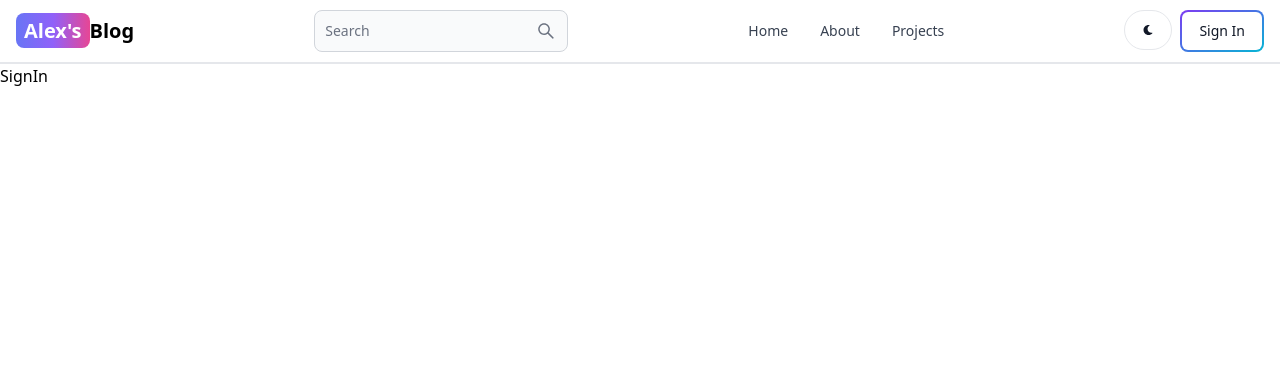
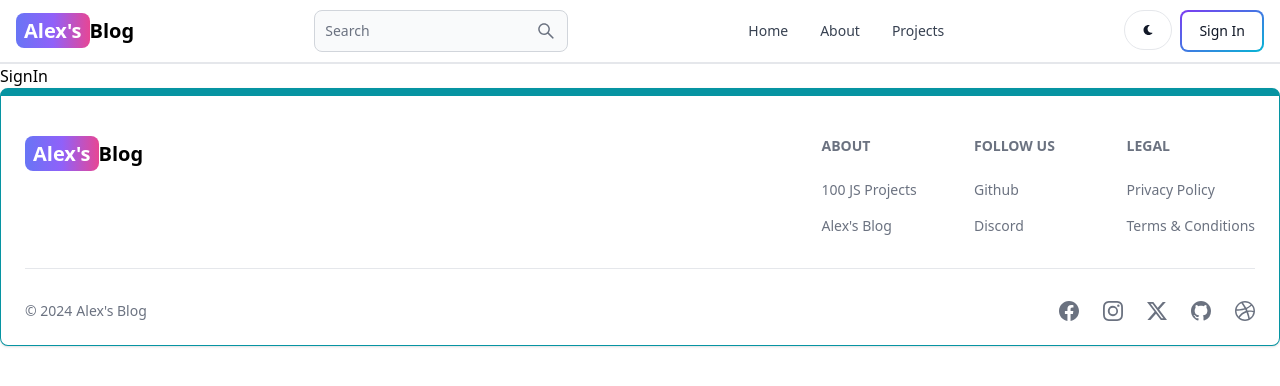
Before and after one commit to alexandruale26/MERN-Blog, a React (Vite) app in the folder client/: page /signin in a window 1280 px wide. Shown: the top 386 px of the page. Built offline with nearby package versions, Linux system fonts and the light colour scheme.

Commit message:
created footer ui

```diff
--- a/client/src/App.jsx
+++ b/client/src/App.jsx
@@ -6,6 +6,7 @@ import Dashboard from "./pages/Dashboard";
 import SignUp from "./pages/SignUp";
 import SignIn from "./pages/SignIn";
 import Header from "./components/Header";
+import FooterComponent from "./components/Footer";
 
 function App() {
   return (
@@ -19,6 +20,7 @@ function App() {
         <Route path="/signup" element={<SignUp />} />
         <Route path="/signin" element={<SignIn />} />
       </Routes>
+      <FooterComponent />
     </BrowserRouter>
   );
 }
--- /dev/null
+++ b/client/src/components/Footer.jsx
@@ -0,0 +1,66 @@
+import { Footer } from "flowbite-react";
+import { Link } from "react-router-dom";
+import { BsFacebook, BsInstagram, BsTwitterX, BsGithub, BsDribbble } from "react-icons/bs";
+
+const FooterComponent = () => {
+  return (
+    <Footer container className="border border-t-8 border-teal-500">
+      <div className="w-full max-w-7xl mx-auto">
+        <div className="grid w-full justify-between sm:flex md:grid-cols-1">
+          <div className="mt-5">
+            <Link to="/" className="self-center whitespace-nowrap text-lg sm:text-xl font-semibold dark:text-white">
+              <span className="px-2 py-1 bg-gradient-to-r from-indigo-500 via-purple-500 to-pink-500 rounded-lg text-white">
+                Alex&apos;s
+              </span>
+              Blog
+            </Link>
+          </div>
+          <div className="grid grid-cols-2 gap-8 mt-4 sm:grid-cols-3 sm:gap-6">
+            <div>
+              <Footer.Title title="About" />
+              <Footer.LinkGroup col>
+                <Footer.Link href="#" target="_blank" rel="noopener noreferrer">
+                  100 JS Projects
+                </Footer.Link>
+                <Footer.Link href="#" target="_blank" rel="noopener noreferrer">
+                  Alex&apos;s Blog
+                </Footer.Link>
+              </Footer.LinkGroup>
+            </div>
+
+            <div>
+              <Footer.Title title="Follow us" />
+              <Footer.LinkGroup col>
+                <Footer.Link href="#" target="_blank" rel="noopener noreferrer">
+                  Github
+                </Footer.Link>
+                <Footer.Link href="#">Discord</Footer.Link>
+              </Footer.LinkGroup>
+            </div>
+
+            <div>
+              <Footer.Title title="Legal" />
+              <Footer.LinkGroup col>
+                <Footer.Link href="#">Privacy Policy</Footer.Link>
+                <Footer.Link href="#">Terms &amp; Conditions</Footer.Link>
+              </Footer.LinkGroup>
+            </div>
+          </div>
+        </div>
+        <Footer.Divider />
+        <div className="w-full sm:flex sm:items-center sm:justify-between">
+          <Footer.Copyright href="#" by="Alex's Blog" year={new Date().getFullYear()} />
+          <div className="flex gap-6 sm:mt-0 mt-4 sm:justify-center">
+            <Footer.Icon href="#" icon={BsFacebook} />
+            <Footer.Icon href="#" icon={BsInstagram} />
+            <Footer.Icon href="#" icon={BsTwitterX} />
+            <Footer.Icon href="#" icon={BsGithub} />
+            <Footer.Icon href="#" icon={BsDribbble} />
+          </div>
+        </div>
+      </div>
+    </Footer>
+  );
+};
+
+export default FooterComponent;
```
